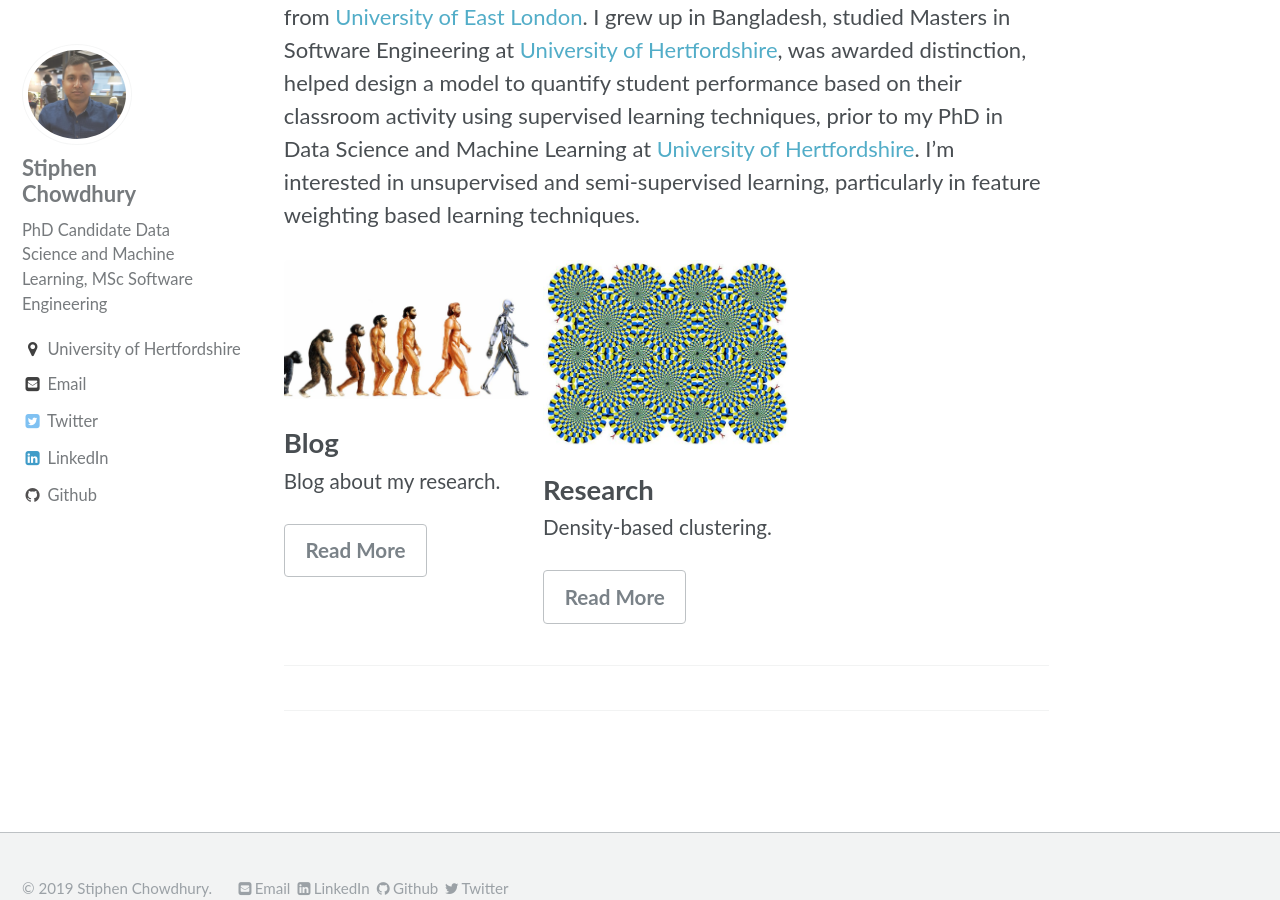
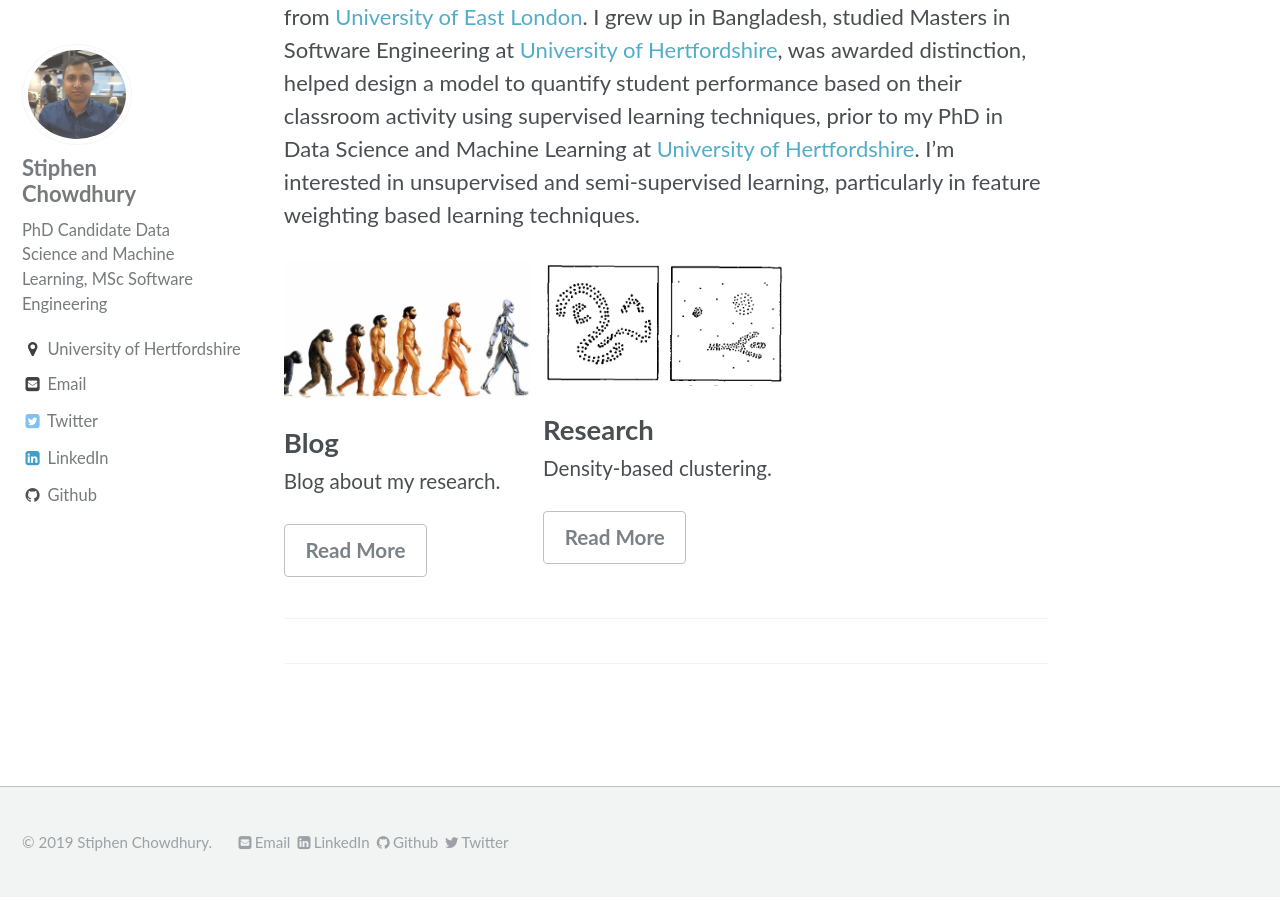
Before and after one commit to stiphenc/stiphenc.github.io, a Jekyll site: the page built from _pages/home.md, in a window 1280 px wide and 900 px high, scrolled down 1021 px. Built offline with Jekyll 4.4.1, drawn with Linux system fonts in a browser that asks for light colours.

Commit message:
dbscan image upload

```diff
--- a/_pages/home.md
+++ b/_pages/home.md
@@ -19,7 +19,7 @@ feature_row:
     url: "blog"
     btn_label: "Read More"
     btn_class: "btn--inverse"
-  - image_path: /assets/images/illusion.jpg
+  - image_path: /assets/images/dbscan.jpg
     alt: "Uncertainty with Bayesian Deep Learning"
     title: "Research"
     excerpt: "Density-based clustering."
```
